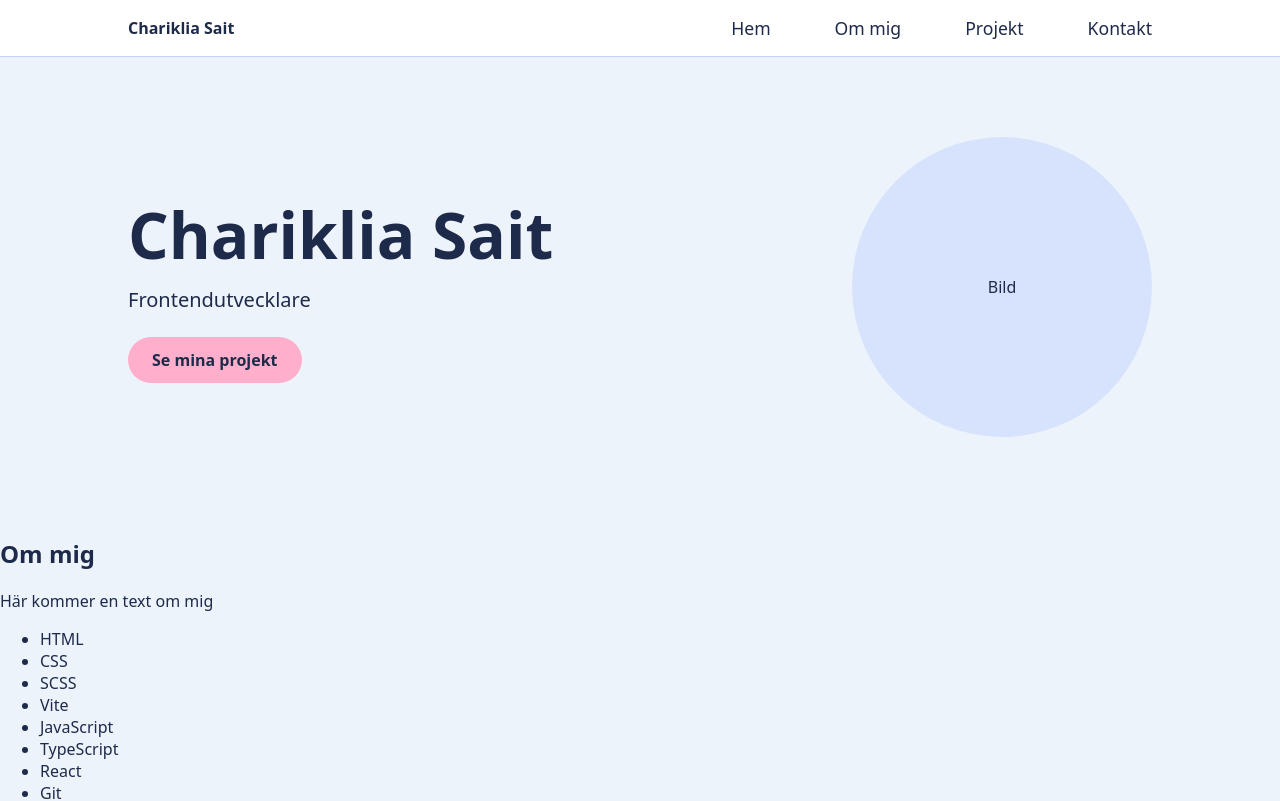
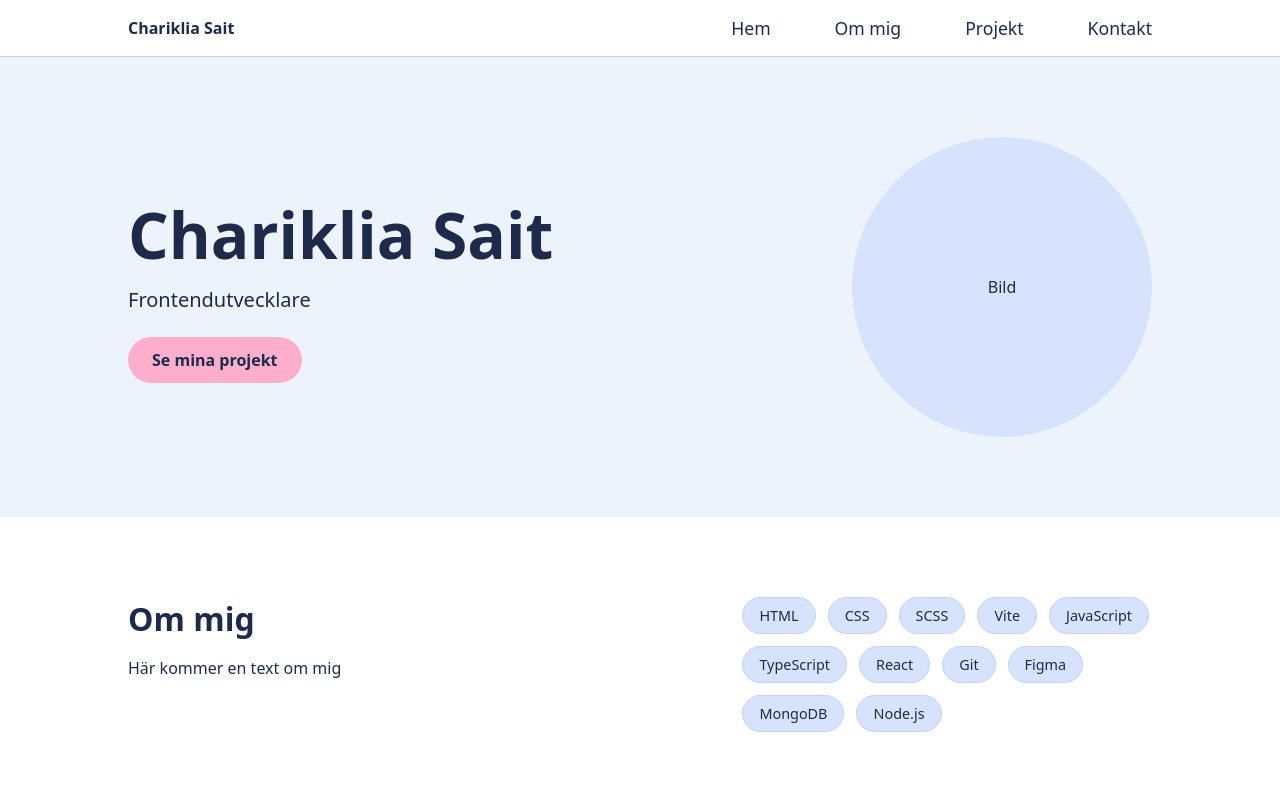
Before and after one commit to CharikliaA/portfolio, a React app: page / in a window 1280 px wide. Shown: the top 801 px of the page. Built offline with nearby package versions, Linux system fonts and the light colour scheme; the HTML template or start-up script is replaced by a standard one.

Commit message:
Style About section

```diff
--- a/src/components/About.tsx
+++ b/src/components/About.tsx
@@ -1,11 +1,11 @@
 const About = () => {
   return (
-    <section id="ommig">
-        <div>
+    <section id="ommig" className="about">
+        <div className="about-text">
             <h2>Om mig</h2>
             <p>Här kommer en text om mig</p>
         </div>
-        <ul>
+        <ul className="skills">
             <li>HTML</li>
             <li>CSS</li>
             <li>SCSS</li>
--- a/src/index.css
+++ b/src/index.css
@@ -160,3 +160,56 @@ body {
     height: 300px;
   }
 }
+
+/* ==== ABOUT ==== */
+.about {
+  display: flex;
+  flex-direction: column;
+  gap: 2rem;
+  padding: 3rem 1rem;
+  background-color: var(--color-surface);
+}
+
+.about-text h2 {
+  font-size: 2rem;
+  margin: 0 0 1rem;
+}
+
+.about-text p {
+  margin: 0;
+  line-height: 1.6;
+}
+
+.skills {
+  list-style: none;
+  padding: 0;
+  margin: 0;
+  display: flex;
+  flex-wrap: wrap;
+  gap: 0.75rem;
+}
+
+.skills li {
+  padding: 0.5rem 1rem;
+  background-color: var(--color-soft);
+  border: 1px solid var(--color-border);
+  border-radius: 999px;
+  font-size: 0.9rem;
+}
+
+@media (min-width: 768px) {
+  .about {
+    flex-direction: row;
+    justify-content: space-between;
+    align-items: flex-start;
+    padding: 5rem 10%;
+  }
+
+  .about-text {
+    max-width: 50%;
+  }
+
+  .skills {
+    max-width: 40%;
+  }
+}
```
